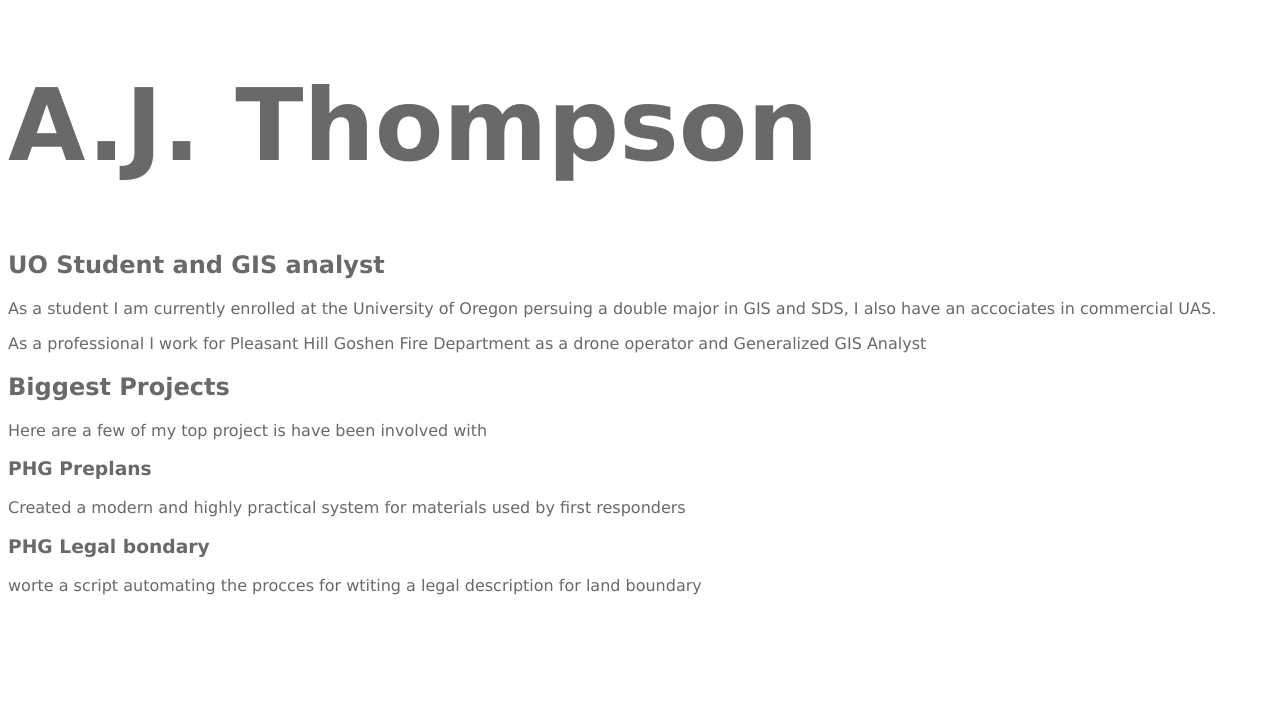
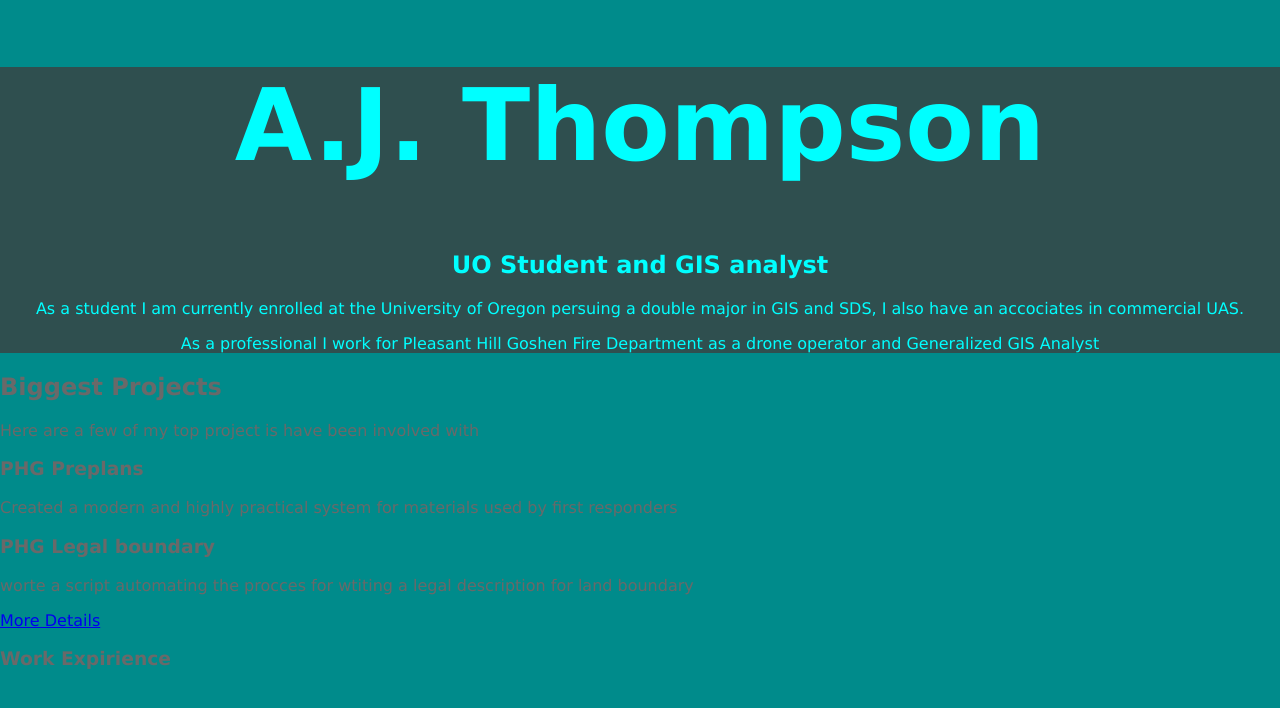
Before and after one commit to Thompson-AJ/Thompson-AJ.github.io, a plain HTML site: page index.html in a window 1280 px wide. Drawn offline with Linux system fonts and the light colour scheme.

Commit message:
progress

```diff
--- a/index.html
+++ b/index.html
@@ -31,8 +31,13 @@
 
                     <!-- 2 -->
                     <section>
-                        <h3> PHG Legal bondary</h3>
+                        <h3> PHG Legal boundary</h3>
                         <p>worte a script automating the procces for wtiting a legal description for land boundary</p>
+                    </section>
+
+                    <!-- Map Projects -->
+                    <section>
+                        <a class="btn" href="pages/WVRef.htm" target="_blank">More Details</a>
                     </section>
                 </div>
             </section>
@@ -42,6 +47,7 @@
             </section>
             <!-- Resume -->
             <section>
+                <h3>Work Expirience</h3>
             </section>
         </main>
     </body>
--- a/styles.css
+++ b/styles.css
@@ -1,9 +1,26 @@
+html {
+    box-sizing: border-box;
+  }
+
 body {
+    background-color: darkcyan;
     color: dimgray;
     font-family: 'Verdana', sans-serif;
+    padding: 0;
+    margin: 0;
 
 }
 
 h1 {
     font-size: 100px;
 }
+
+.test {
+    resize: both;
+}
+
+header {
+    background-color:darkslategrey;
+    color:aqua;
+    text-align: center;
+}
```
Also changed, not shown: pages/WVRef.htm (added, +18 -0 lines), images/WVRef.jpg (added).
